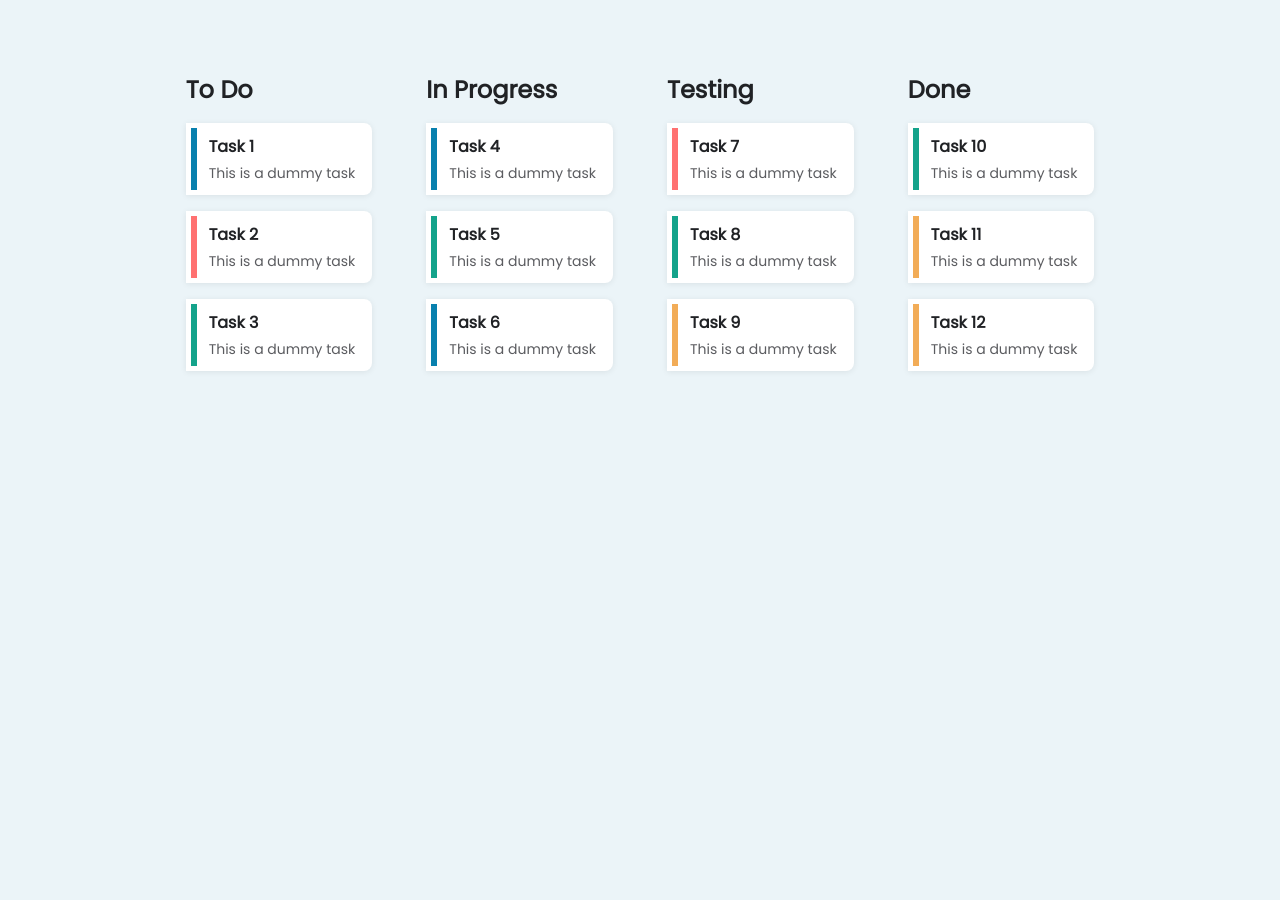
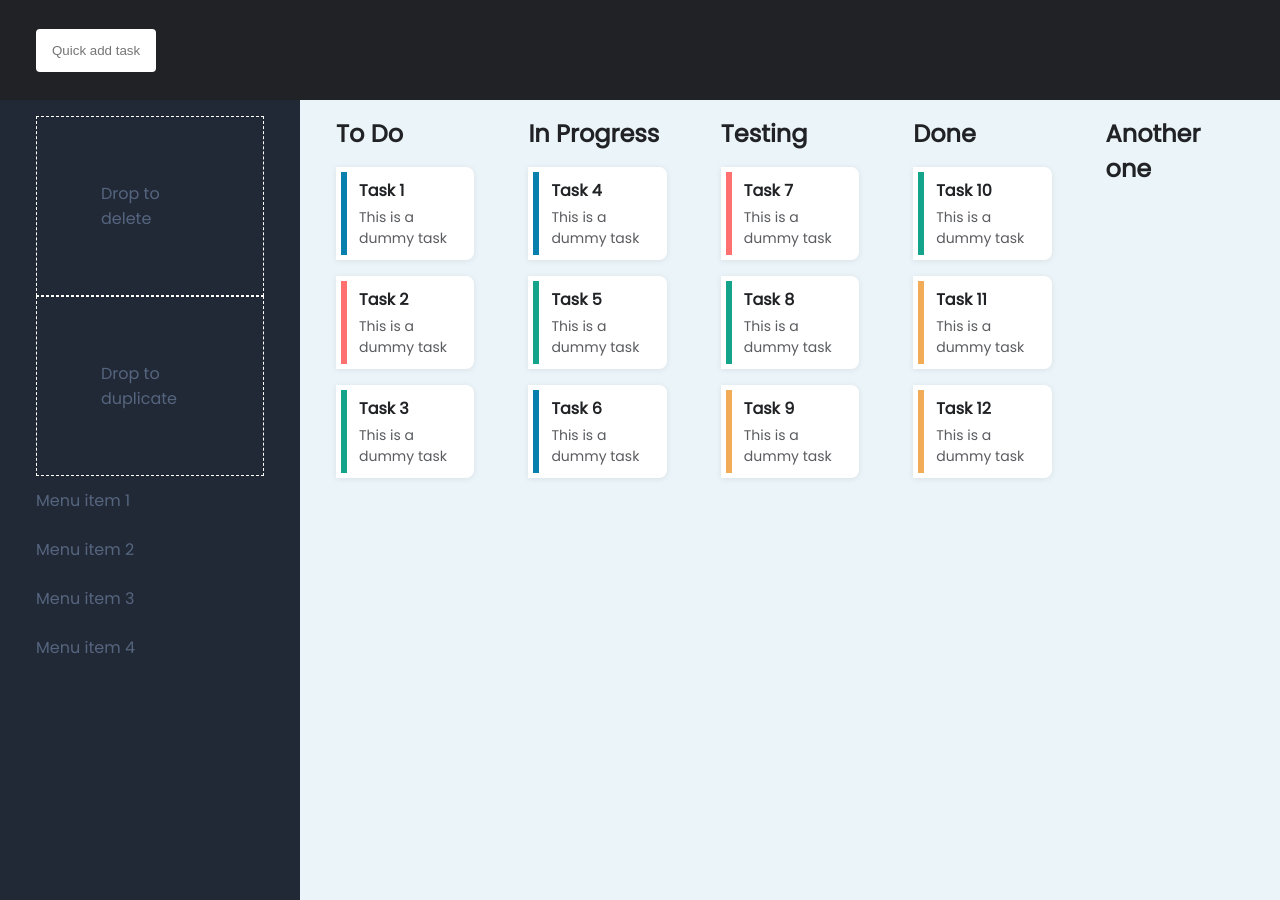
Before and after one commit to larsnaslund/task-organizer, a React (Create React App) app: page / in a window 1280 px wide. Before the commit the page ends 800 px from the top, so only its background shows below. Built offline with nearby package versions, Linux system fonts and the light colour scheme.

Commit message:
Many messy changes. Drag & drop "works"

```diff
--- a/src/App.js
+++ b/src/App.js
@@ -1,5 +1,6 @@
 import './assets/App.css';
 import './assets/Responsive.css';
+import './assets/CommonUI.css';
 import { KanbanProvider } from './KanbanContext';
 import Dashboard from './screens/Dashboard';
 
--- a/src/KanbanContext.js
+++ b/src/KanbanContext.js
@@ -1,7 +1,9 @@
-import React, { useState, useEffect, createContext, useContext } from 'react';
+/**
+ *
+ */
+import React, { useState, useEffect, createContext, useContext, useRef } from 'react';
 
 const KanbanContext = createContext();
-
 export function useKanbanData() {
     return useContext(KanbanContext);
 }
@@ -17,6 +19,17 @@ export const KanbanProvider = (props) => {
     const [processes, setProcesses] = useState([]);
     const [tasks, setTasks] = useState([]);
 
+    // Tracking whether something is being dragged
+    const [taskDraggingActive, setTaskDraggingActive] = useState(false);
+
+    //
+    const currentTaskDragged = useRef(null);
+    const currentTaskDraggedDOM = useRef(null);
+
+    //
+    const currentTaskProcessTarget = useRef(null);
+    const currentTaskProcessTargetDOM = useRef(null);
+
     //TODO redo. Not very flexible at the moment
     const priorities = [
         'normal priority',
@@ -30,8 +43,15 @@ export const KanbanProvider = (props) => {
     /* Props and functions accessible from the hook */
     const value = {
         tasks,
+        setTasks,
         processes,
-        getTasksBelongingTo
+        getTasksBelongingTo,
+        taskDraggingActive,
+        setTaskDraggingActive,
+        currentTaskDragged,
+        currentTaskDraggedDOM,
+        currentTaskProcessTarget,
+        currentTaskProcessTargetDOM
     };
 
 
@@ -57,12 +77,34 @@ export const KanbanProvider = (props) => {
 
     /**
      * Create a new id
-     * TODO change once basic functionality is done as this id depends on the task count and is not properly unique
+     * TODO change once basic functionality is done as this id depends on the task count and is not properly unique and would introduce problems with persistence
      */
     const getNewId = () => tasks.length + 1;
 
     /**
-     *
+     * TODO should be changed once the rest is better structured. Better to just save in a format like so:
+    [
+        {
+            process: 'todo',
+            order: 1, // order in the displayed list
+            items: // list of tasks belonging to this process
+                [
+                    {
+                        id: 1,
+                        title: 'task title',
+                        description: 'describing the task',
+                        priority: 'expedite'
+                    },
+                    {
+                        id: 2,
+                        title: 'another task title',
+                        description: 'describing another task',
+                        priority: 'normal priority'
+                    }
+                ]
+        }
+    ]
+     * ]
      * @param {*} processId
      * @returns
      */
@@ -82,7 +124,8 @@ export const KanbanProvider = (props) => {
             { 'id': 1, 'title': 'To Do' },
             { 'id': 2, 'title': 'In Progress' },
             { 'id': 3, 'title': 'Testing' },
-            { 'id': 4, 'title': 'Done' }
+            { 'id': 4, 'title': 'Done' },
+            { 'id': 5, 'title': 'Another one' }
         ];
 
         let i = 0;
@@ -121,7 +164,9 @@ export const KanbanProvider = (props) => {
         // TODO catch and do stuff
     }, [tasks]);
 
+
     return (
+
         <KanbanContext.Provider value={value}>
             {props.children}
         </KanbanContext.Provider>
--- a/src/assets/App.css
+++ b/src/assets/App.css
@@ -1,14 +1,55 @@
 @import url("https://fonts.googleapis.com/css2?family=Poppins:wght@400&display=swap");
+* {
+  box-sizing: border-box;
+  margin: 0;
+  padding: 0;
+}
 
 body {
   font-family: "Poppins", sans-serif;
+  background-color: #ebf4f8;
+  margin: 0;
+  /* Primary text color */
+  color: #5b5c60;
+}
+
+#main-wrapper {
+  display: flex;
+  flex-direction: column;
+  min-height: 100vh;
+}
+
+.content-wrapper {
+  padding: 16px 36px;
+}
+#header {
+  background-color: #202225;
+  color: #fff;
+  height: 100px;
   display: flex;
   align-items: center;
-  justify-content: center;
-  background-color: #ebf4f8;
-  padding-top: 64px;
-  /* Primary text color */
-  color: #5b5c60;
+  justify-content: flex-start;
+}
+
+#row {
+  display: flex;
+  flex-direction: row;
+  align-items: stretch;
+  min-height: inherit;
+}
+#sidemenu {
+  background-color: #212936;
+  color: #56657f;
+  display: flex;
+  flex-direction: column;
+  min-width: 300px;
+}
+#sidemenu ul.nav-list {
+  list-style-type: none;
+}
+
+#sidemenu ul.nav-list li {
+  padding: 12px 0;
 }
 
 #kanban-board {
@@ -16,24 +57,34 @@ body {
   grid-gap: 54px;
   width: 100%;
   margin: 0 auto;
-  grid-template-columns: repeat(4, 1fr);
+  grid-template-columns: repeat(5, 1fr);
 }
 
 .kanban-column {
   border-radius: 8px;
+}
+
+.kanban-column .items {
   display: flex;
   flex-direction: column;
   grid-gap: 16px;
 }
-
 .kanban-column .header {
   font-size: 24px;
+  margin-bottom: 16px;
 }
 
 /* Used by both kanban-column and kanban-card header */
 .header {
   font-weight: bold;
   color: #202225;
+}
+
+.drag-and-drop-item {
+  display: inherit;
+  flex-direction: inherit;
+  align-items: inherit;
+  grid-gap: inherit;
 }
 
 .kanban-card {
@@ -68,11 +119,14 @@ body {
   border-color: #f2ac57;
 }
 
-/* When an item is being dragged */
-.kanban-card.dragging {
-  border: 1px dashed rgb(63, 63, 63);
-  background: transparent;
+.kanban-card * {
+  pointer-events: none;
 }
-.kanban-card.dragging .wrapper {
-  opacity: 0;
+
+.drop-area {
+  border: 1px dashed #fff;
+  display: flex;
+  padding: 64px;
+  align-items: center;
+  justify-content: center;
 }
--- /dev/null
+++ b/src/assets/CommonUI.css
@@ -0,0 +1,32 @@
+button.button {
+  background-color: #4caf50;
+  border: none;
+  color: #fff;
+  padding: 14px 28px;
+  text-decoration: none;
+  display: inline-block;
+  font-size: 14px;
+  border-radius: 4px;
+}
+
+button.button:active {
+  transform: translateY(1px);
+}
+
+input[type="text"] {
+  padding: 14px 16px;
+  transition: width 0.3s ease-in-out;
+  outline: none;
+  border: 0;
+  border-radius: 4px;
+  width: 120px;
+}
+
+input[type="text"]:active {
+  width: 100%;
+}
+input[type="text"]:focus {
+  outline: none;
+  border: 0;
+  width: 600px;
+}
--- a/src/components/Card.js
+++ b/src/components/Card.js
@@ -1,30 +1,81 @@
-import { useState } from "react";
+import { useKanbanData } from "../KanbanContext";
 
-export default function Card({ title, text, priority }) {
+export default function Card({ task }) {
+    const {
+        taskDraggingActive,
+        setTaskDraggingActive,
+        currentTaskDragged,
+        tasks,
+        setTasks } = useKanbanData();
 
-    const [responsiveClass, setResponsiveClass] = useState('');
 
-    const onDragStartEvent = () => {
-        console.log('drag start');
-        setTimeout(() =>
-            setResponsiveClass('dragging'), 0
-        );
+    /**
+     * Once card starts being dragged, we keep track of the currently dragged task and update the dragging state
+     * @param {*} e
+     * @param {*} task
+     */
+    const onDragStartEvent = (e, task) => {
+        setTaskDraggingActive(true);
+        currentTaskDragged.current = task.id
     }
 
-    const onDragEndEvent = () => {
-        console.log('drag end');
-        setResponsiveClass('');
+
+    /**
+     * Drag ended
+     * @param {*} e
+     */
+    const onDragEndEvent = (e) => {
+        currentTaskDragged.current = null;
+        setTaskDraggingActive(false);
     }
 
+    /**
+     * A task is dragged above another task
+     * TODO keep track of place in the process/column. Right now the moved task just ends up where it ends up.
+     *
+     * @param {*} e
+     * @param {*} task
+     */
+    const onDragEnterEvent = (e, task) => {
+
+        // Abort if no task is being dragged
+        if (!taskDraggingActive || currentTaskDragged.current === task.id) {
+            return null;
+        }
+
+        // Find the task that's being dragged
+        let oldTask = tasks.find(t => t.id == currentTaskDragged.current);
+        // Update its process to the process of the task being hovered
+        oldTask.process = task.process;
+        // Update the state
+        setTasks([...tasks]);
+    }
+
+    /**
+     * Returns an acceptable styling class for the given priority, with a prepended prefix.
+     * Example:
+     *          priority = 'very important'
+     *          result: priority-very-important
+     * @param {*} priority
+     * @returns string
+     */
     const getPriorityStyling = (priority) => {
         return !priority ? '' : 'priority-' + priority.split(' ').join('-');
     }
 
+
     return (
-        <div draggable onDragStart={onDragStartEvent} onDragEnd={onDragEndEvent} className={'kanban-card ' + responsiveClass}>
-            <div className={'wrapper ' + getPriorityStyling(priority)}>
-                <div className="header">{title}</div>
-                <div className="body">{text}</div>
+        <div draggable="true"
+            onDragStart={(e) => onDragStartEvent(e, task)}
+            onDragEnd={() => onDragEndEvent()}
+            onDragEnter={(e) => onDragEnterEvent(e, task)}
+            className={'drag-and-drop-item'}
+        >
+            <div className={'kanban-card '} >
+                <div className={'wrapper ' + getPriorityStyling(task.priority)}>
+                    <div className="header">{task.title}</div>
+                    <div className="body">{task.description}</div>
+                </div>
             </div>
         </div>
     );
--- a/src/components/Column.js
+++ b/src/components/Column.js
@@ -1,13 +1,21 @@
 import Card from "./Card"
 
-export default function Column({ items, title }) {
+export default function Column({ process }) {
 
-    return <div className="kanban-column">
-        <div className="header">{title}</div>
+    // TODO use hook instead of propdrilling onto this component?
 
-        {items.map((item, index) =>
-            /* TODO fix key. Temp solution */
-            <Card key={(title + item + index).replace(/ /g, '')} title={item.title} text={item.description} priority={item.priority} />
-        )}
+    // TODO handle card being dragged over the column
+
+    return <div className="kanban-column"
+        onDragEnter={(e) => null}
+        onDragLeave={(e) => null}
+        onDragOver={(e) => null}
+    >
+        <div className="header">{process.title}</div>
+        <div className="items">
+            {process.items.map((item, index) =>
+                <Card key={index} task={item} />
+            )}
+        </div>
     </div>
 }
--- /dev/null
+++ b/src/components/Header.js
@@ -0,0 +1,82 @@
+import React from 'react';
+import { useState } from 'react/cjs/react.development';
+import Button from './common ui/Button';
+import Input from './common ui/Input';
+
+export default function Header() {
+
+
+    const [hintText, setHintText] = useState('');
+
+    const onFocus = (e) => {
+        handleChange(e);
+    }
+
+    const onBlur = () => {
+        setHintText();
+    }
+
+    const handleChange = (e) => {
+        let value = e.target.value;
+
+        let arg = value.split(";").length;
+
+        //TODO once functional, move into kanban hook
+        let hints = [
+            'title',
+            'description',
+            'priority',
+            'process'
+        ];
+
+        let hint;
+
+        if (arg - 1 >= hints.length) {
+            return setHintText(null);
+        }
+
+        // TODO cleanup once functional
+        hint = <>
+            {hints.map((item, index) => {
+                return <>{
+                    index === arg - 1
+                        ?
+                        <strong>{item}</strong>
+                        : item} {index < hints.length - 1 && <> | </>} </>;
+            })}
+        </>
+
+        setHintText(hint);
+    }
+
+
+    const handleKeyPress = (e) => {
+        if (e.key === 'Tab') {
+            e.preventDefault();
+            e.target.value += ';';
+            handleChange(e);
+        }
+    }
+
+
+    return <div id="header" className="content-wrapper">
+
+        <div style={{ position: 'relative' }}>
+            <Input
+                placeholder='Quick add task'
+                onChange={(e) => handleChange(e)}
+                onFocus={(e) => onFocus(e)}
+                onBlur={onBlur}
+                onKeyDown={(e) => handleKeyPress(e)}
+            />
+            {hintText &&
+                <div id="tooltip" style={{ background: '#FFF', color: '#000', position: 'absolute', top: 44, padding: 10, left: 16, width: 'inherit' }}>
+                    {hintText}
+                </div>
+            }
+        </div>
+
+
+        {/*<Button onClick={() => console.log('click')}>Add process</Button>*/}
+    </div>;
+}
--- /dev/null
+++ b/src/components/Sidemenu.js
@@ -0,0 +1,23 @@
+import React from 'react';
+
+export default function Sidemenu() {
+    return <div id="sidemenu" className="content-wrapper">
+
+        <div class="drop-area">
+            Drop to delete
+        </div>
+
+        <div class="drop-area">
+            Drop to duplicate
+        </div>
+
+        {/*TODO router */}
+        <nav>
+            <ul class="nav-list">
+                {[...Array(4)].map((val, index) =>
+                    <li key={index}>Menu item {index + 1}</li>
+                )}
+            </ul>
+        </nav>
+    </div>;
+}
--- /dev/null
+++ b/src/components/common ui/Button.js
@@ -0,0 +1,7 @@
+import React from 'react';
+
+export default function Button(props) {
+    return <button className='button' {...props}>
+        {props.children}
+    </button >;
+}
--- /dev/null
+++ b/src/components/common ui/Input.js
@@ -0,0 +1,7 @@
+import React from 'react';
+
+export default function Input(props) {
+    return <div>
+        <input type="text" {...props} />
+    </div>;
+}
--- a/src/screens/Dashboard.js
+++ b/src/screens/Dashboard.js
@@ -1,5 +1,7 @@
 import React, { useEffect } from 'react';
 import Column from '../components/Column';
+import Header from '../components/Header';
+import Sidemenu from '../components/Sidemenu';
 import { useKanbanData } from '../KanbanContext';
 
 export default function Dashboard() {
@@ -11,15 +13,28 @@ export default function Dashboard() {
     }, []);
 
     return <>
+        <div id="main-wrapper">
+            <Header />
+            <div id="row">
+                <Sidemenu />
+                <div class="content-wrapper">
                     <div id='kanban-board'>
                         {processes.map((process, index) =>
-                <Column key={'c' + index} title={process.title} items={getTasksBelongingTo(process.id)} />
+                            <Column
+                                key={'c' + index}
+                                process={{ ...process, 'items': getTasksBelongingTo(process.id) }}
+                            />
                         )}
                     </div>
-
                     {/* TODO move to own component */}
                     <div id="kanban-to-sort">
 
                     </div>
+
+                </div>
+
+            </div>
+        </div>
+
     </>;
 }
```
Lines whose indentation alone changed are shown as unchanged.
